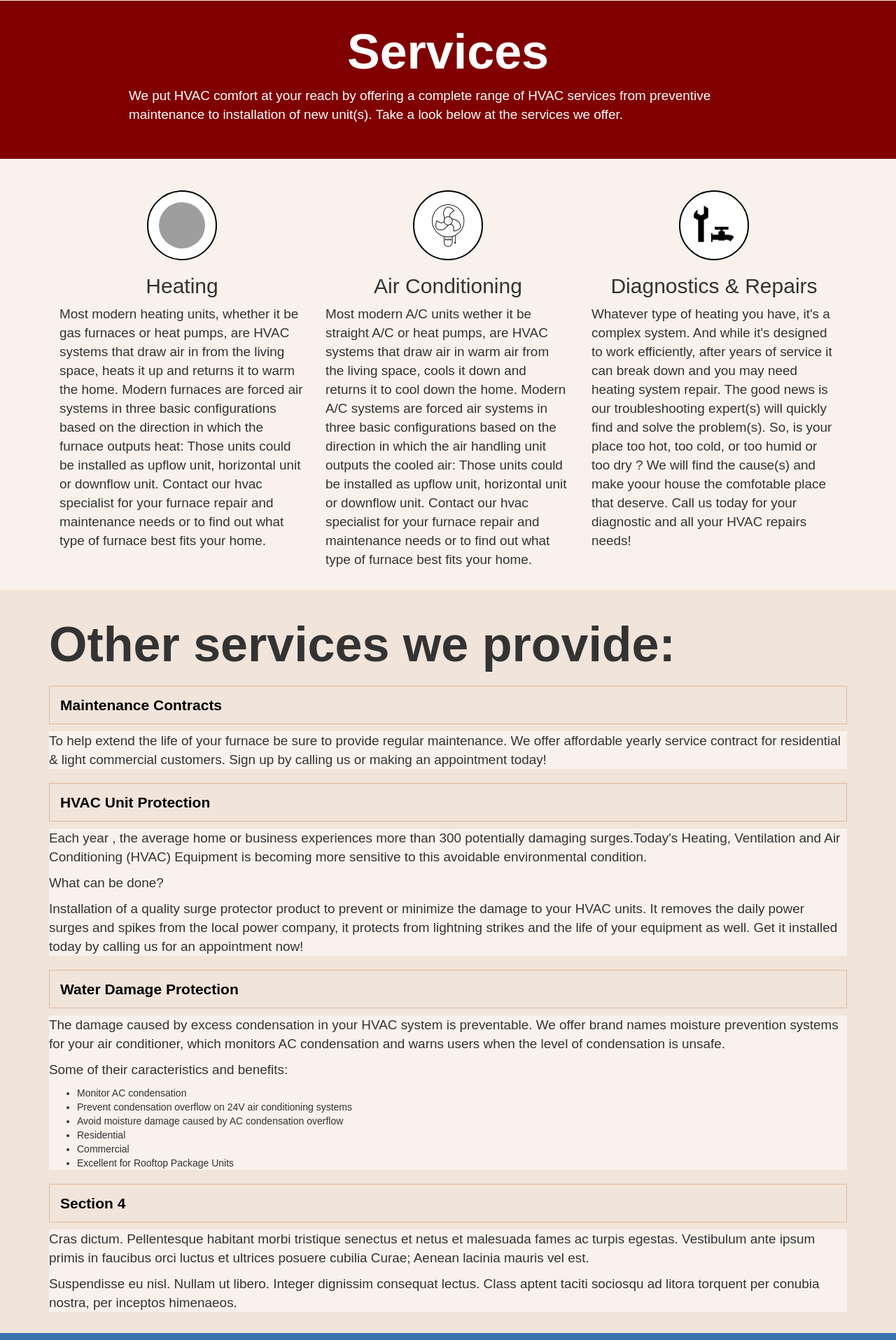
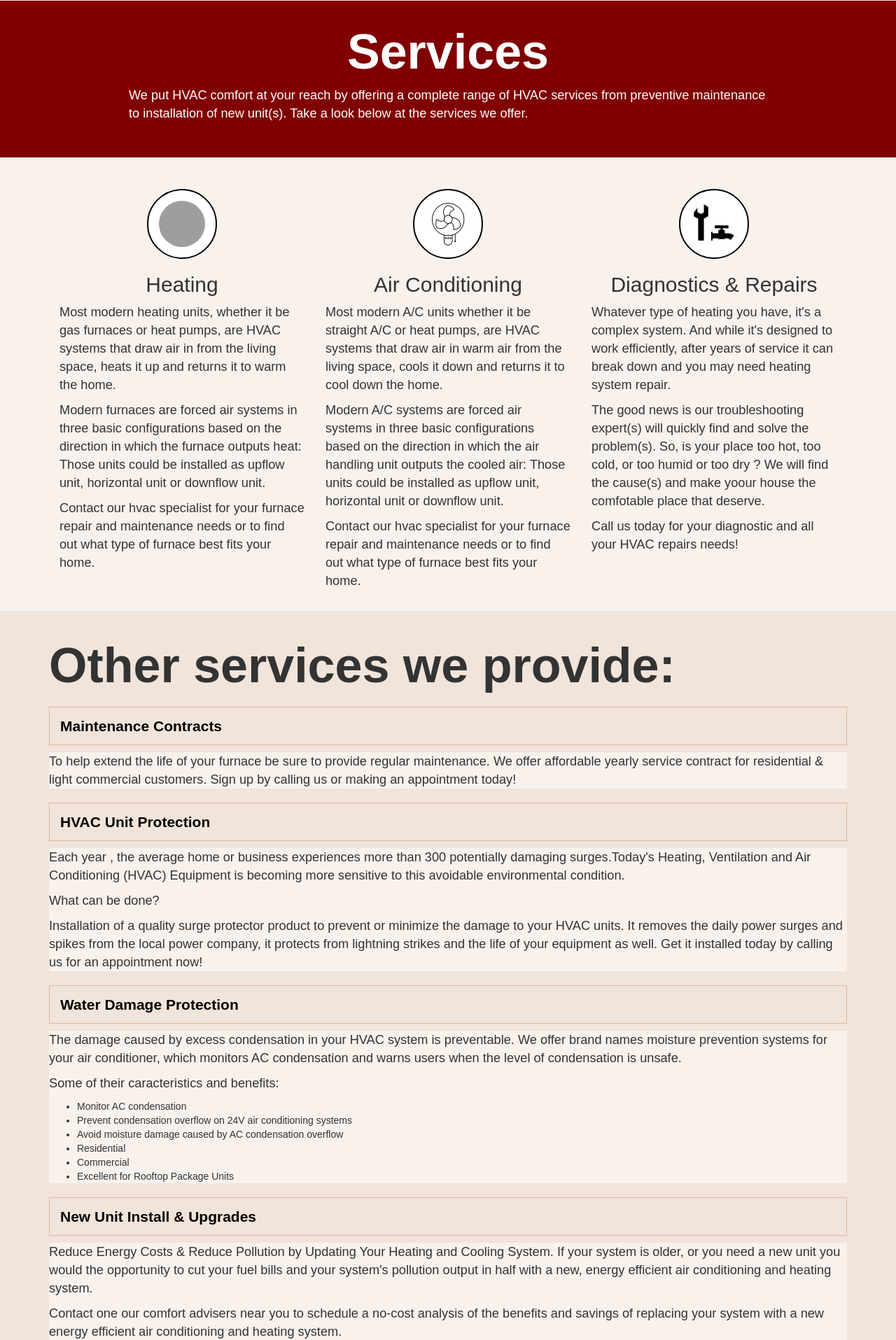
Before and after one commit to npaul007/acPlumbingMasters, a PHP site: page / in a window 1280 px wide. Shown: the part 849-2764 px from the top of the page at 70% size. Run offline with PHP 8.4, Linux system fonts and the light colour scheme; some libraries are stand-ins or nearby versions; grey boxes are pictures that could not be loaded.

Commit message:
no repeat for background map image

```diff
--- a/css/style.css
+++ b/css/style.css
@@ -109,7 +109,7 @@ button{
 }
 
 p{
-	font-size:1.35em;
+	font-size:1.3em;
 }
 
 .hollow-button{
@@ -176,6 +176,8 @@ p{
 
 #mapRow{
 	background-image: url(../images/map.png);
+	background-repeat: no-repeat;
+	background-size: 100% 150%;
 	height: 400px;
 	color: #fff;
 	text-shadow:3px 3px #000;
--- a/index.html
+++ b/index.html
@@ -88,21 +88,29 @@ My portfolio: https://github.com/npaul007
 					<div class="col-md-4">
 						<img src="images/1464235634_Icon_Element_Fire_03.png" class="center icon-png" alt="">
 						<h2 class="center-text">Heating</h2>
-						<p>Most modern heating units, whether it be  gas furnaces or heat pumps, are HVAC systems that draw air in from the living space, heats it up and returns it to warm the home. Modern furnaces are forced air systems in three basic configurations based on the direction in which the furnace outputs heat: Those units could be installed as upflow unit, horizontal unit or downflow unit.
-						Contact our hvac specialist for your furnace repair and maintenance needs or to find out what type of furnace best fits your home.
+						<p>Most modern heating units, whether it be  gas furnaces or heat pumps, are HVAC systems that draw air in from the living space, heats it up and returns it to warm the home.
+
+						<p>Modern furnaces are forced air systems in three basic configurations based on the direction in which the furnace outputs heat: Those units could be installed as upflow unit, horizontal unit or downflow unit.</p>
+
+						<p>
+						Contact our hvac specialist for your furnace repair and maintenance needs or to find out what type of furnace best fits your home.</p>
 						</p>
 					</div>
 					<div class="col-md-4">
 						<img src="images/1464227363_fan.png" class="center icon-png" alt="">
 						<h2 class="center-text">Air Conditioning</h2>
-						<p>Most modern A/C units wether it be straight A/C or heat pumps, are HVAC systems that draw air in warm air from the living space, cools it down and returns it to cool down the home. Modern A/C systems are forced air systems in three basic configurations based on the direction in which the air handling unit outputs the cooled air: Those units could be installed as upflow unit, horizontal unit or downflow unit.
+						<p>Most modern A/C units whether it be straight A/C or heat pumps, are HVAC systems that draw air in warm air from the living space, cools it down and returns it to cool down the home. </p>
+						<p>Modern A/C systems are forced air systems in three basic configurations based on the direction in which the air handling unit outputs the cooled air: Those units could be installed as upflow unit, horizontal unit or downflow unit. </p>
+						<p>
 						Contact our hvac specialist for your furnace repair and maintenance needs or to find out what type of furnace best fits your home.</p>
 					</div>
 					<div class="col-md-4">
 						<img src="images/1464227305_Plumbing.png" class="center icon-png" alt="">
 						<h2 class="center-text">Diagnostics & Repairs</h2>
 						<p>
-						Whatever type of heating you have, it's a complex system. And while it's designed to work efficiently, after years of service it can break down and you may need heating system repair.  The good news is our troubleshooting expert(s) will quickly find and solve the problem(s). So, is your place too hot, too cold, or too humid or too dry ? We will find the cause(s) and make yoour house the comfotable place that deserve. Call us today for your diagnostic and all your HVAC repairs needs!</p>
+						Whatever type of heating you have, it's a complex system. And while it's designed to work efficiently, after years of service it can break down and you may need heating system repair.  </p>
+						<p>The good news is our troubleshooting expert(s) will quickly find and solve the problem(s). So, is your place too hot, too cold, or too humid or too dry ? We will find the cause(s) and make yoour house the comfotable place that deserve.</p>
+						<p> Call us today for your diagnostic and all your HVAC repairs needs!</p>
 					</div>
 				</div>
 			</div>
@@ -141,18 +149,14 @@ My portfolio: https://github.com/npaul007
 							<li>Excellent for Rooftop Package Units</li>
 						</ul>
 					  </div>
-					  <h3>Section 4</h3>
+					  <h3>New Unit Install  & Upgrades</h3>
 					  <div>
 					    <p>
-					    Cras dictum. Pellentesque habitant morbi tristique senectus et netus
-					    et malesuada fames ac turpis egestas. Vestibulum ante ipsum primis in
-					    faucibus orci luctus et ultrices posuere cubilia Curae; Aenean lacinia
-					    mauris vel est.
-					    </p>
-					    <p>
-					    Suspendisse eu nisl. Nullam ut libero. Integer dignissim consequat lectus.
-					    Class aptent taciti sociosqu ad litora torquent per conubia nostra, per
-					    inceptos himenaeos.
+							Reduce Energy Costs &
+							Reduce Pollution by Updating Your Heating and Cooling System.
+							If your system is older, or you  need a new unit you would the opportunity to cut your fuel bills and your system's pollution output in half with a new, energy efficient air conditioning and heating system. </p>
+
+							<p>Contact one our comfort advisers near you to schedule a no-cost analysis of the benefits and savings of replacing your system with a new energy efficient air conditioning and heating system.
 					    </p>
 					  </div>
 					</div>
```
